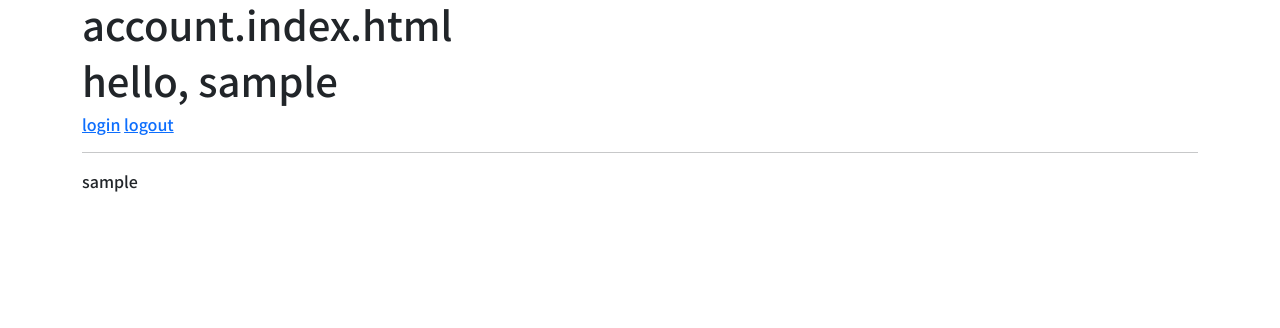
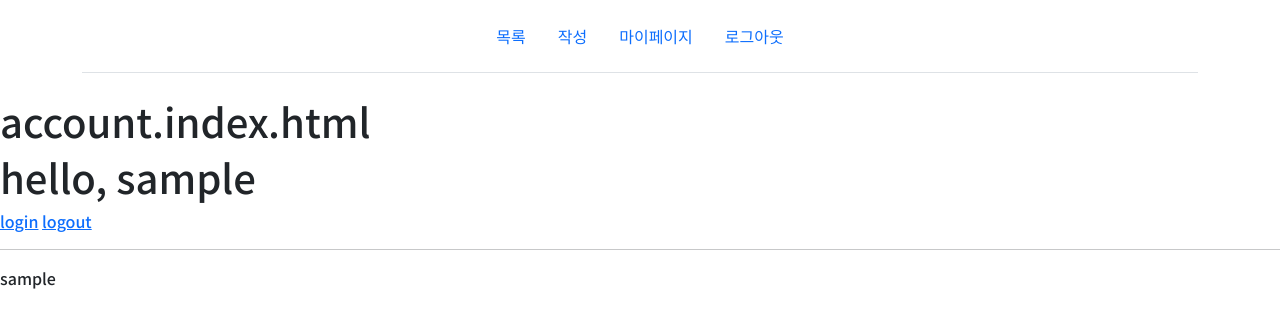
Before and after one commit to dongwonbaek/1021_pair_project, a Django app: page /accounts/ in a window 1280 px wide. Shown: the top 328 px of the page. Run offline with Django 3.2, Linux system fonts and the light colour scheme; the visitor is signed in with stand-in values (Sample User, id 1); data comes from the database, SQL or seed files in the repository; some libraries are stand-ins or nearby versions.

Commit message:
base.html

```diff
--- a/reviews/urls.py
+++ b/reviews/urls.py
@@ -1,5 +1,7 @@
 from django.urls import path
 from . import views
+
+app_name='reviews'
 
 urlpatterns = [
     path('', views.index, name='index'),
--- a/templates/base.html
+++ b/templates/base.html
@@ -18,10 +18,40 @@
 
   <body>
     <div class="container">
-      {% block content %}{% endblock content %}
-    </div>
-    <script src="https://cdn.jsdelivr.net/npm/bootstrap@5.2.2/dist/js/bootstrap.bundle.min.js" integrity="sha384-OERcA2EqjJCMA+/3y+gxIOqMEjwtxJY7qPCqsdltbNJuaOe923+mo//f6V8Qbsw3" crossorigin="anonymous"></script>
+      <header class="d-flex flex-wrap justify-content-center py-3 mb-4 border-bottom">
+        <ul class="nav nav-pills">
+          <li class="nav-item">
+            <a href="{% url 'reviews:index' %}" class="nav-link">목록</a>
+          </li>
+          {% if request.user.is_authenticated %}
+            <li class="nav-item">
+              <a href="{% url 'reviews:create' %}" class="nav-link">작성</a>
+            </li>
+          {% endif %}
+          {% if request.user.is_authenticated %}
+            <li class="nav-item">
+              <a href="{% url 'accounts:detail' user.pk %}" class="nav-link">마이페이지</a>
+            </li>
+            <li class="nav-item">
+              <a href="{% url 'accounts:logout' %}" class="nav-link">로그아웃</a>
+            </li>
+          {% else %}
+            <li class="nav-item">
+              <a href="{% url 'accounts:signup' %}" class="nav-link">회원가입</a>
+            </li>
+            <li class="nav-item">
+              <a href="{% url 'accounts:login' %}" class="nav-link">로그인</a>
+            </li>
+          {% endif %}
+        </li>
+      </ul>
+    </header>
+  </div>
+</head>
+{% block content %}{% endblock content %}
+</div>
+<script src="https://cdn.jsdelivr.net/npm/bootstrap@5.2.2/dist/js/bootstrap.bundle.min.js" integrity="sha384-OERcA2EqjJCMA+/3y+gxIOqMEjwtxJY7qPCqsdltbNJuaOe923+mo//f6V8Qbsw3" crossorigin="anonymous"></script>
 
-  </body>
+</body>
 
 </html>
```
